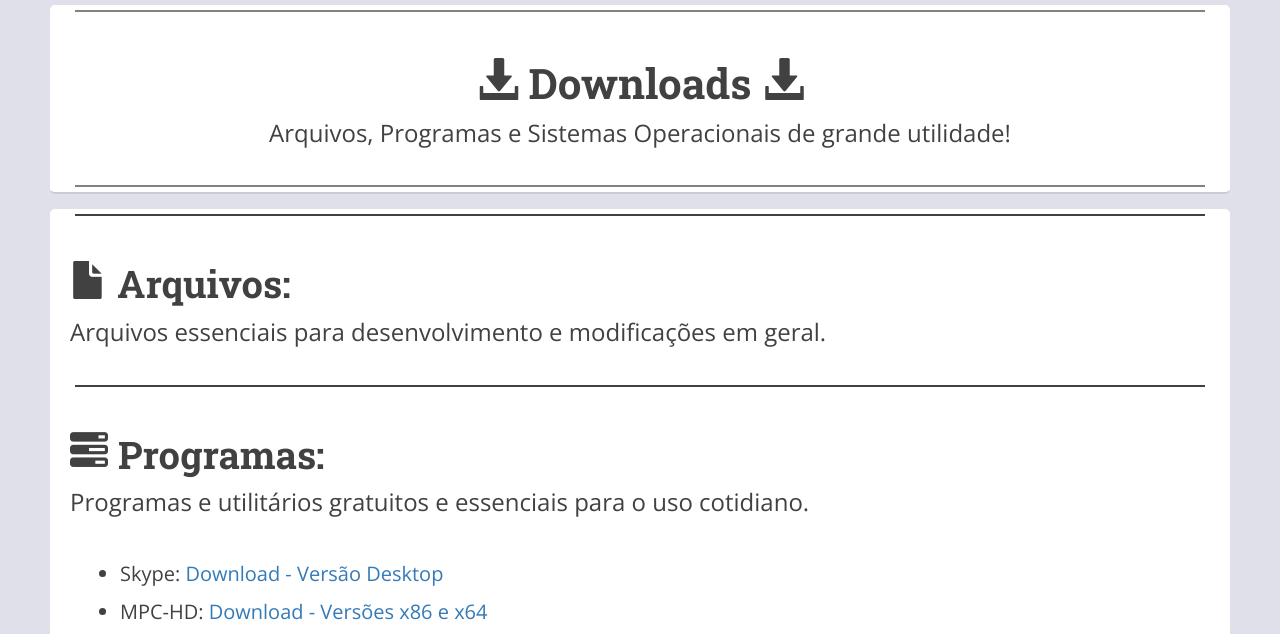
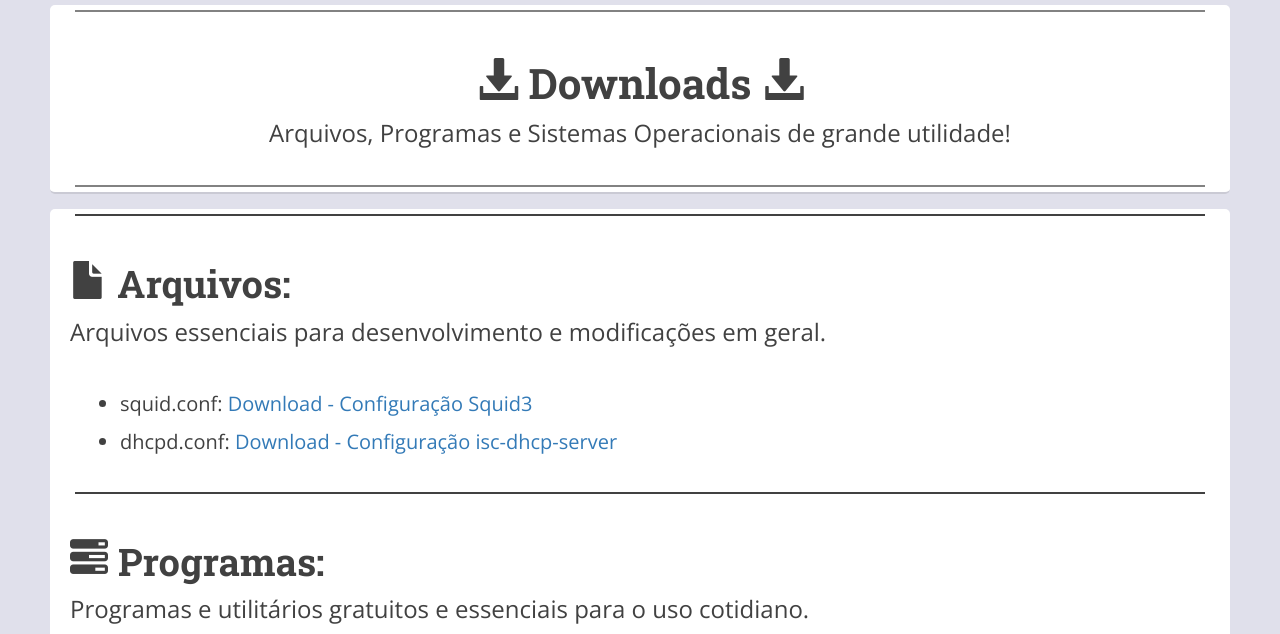
Before and after one commit to Wolfterro/wolfterro.github.io, a plain HTML site: page downloads.html in a window 1280 px wide. Shown: the part 78-712 px from the top of the page. Drawn offline with nearby package versions, Linux system fonts and the light colour scheme.

Commit message:
Site enviado ao Github!

```diff
--- a/downloads.html
+++ b/downloads.html
@@ -63,6 +63,11 @@
 					<h1><span class="glyphicon glyphicon-file"></span> Arquivos:</h1>
 					<p>Arquivos essenciais para desenvolvimento e modificações em geral.</p>
 					<br>
+					<ul>
+						<li>squid.conf: <a href="https://raw.github.com/Wolfterro/Configs/master/squid.conf" target="_blank">Download - Configuração Squid3</a></li>
+						<li>dhcpd.conf: <a href="https://raw.github.com/Wolfterro/Configs/master/dhcpd.conf" target="_blank">Download - Configuração isc-dhcp-server</a></li>
+					</ul>
+					<br>
 					<hr>
 					<br>
 					<h1><span class="glyphicon glyphicon-tasks"></span> Programas:</h1>
```
